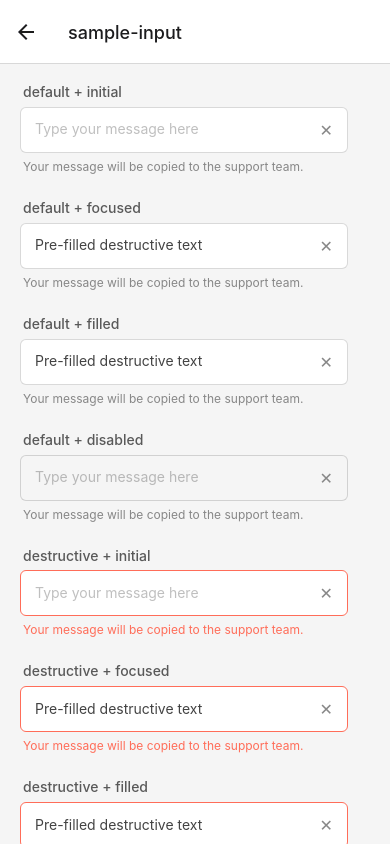
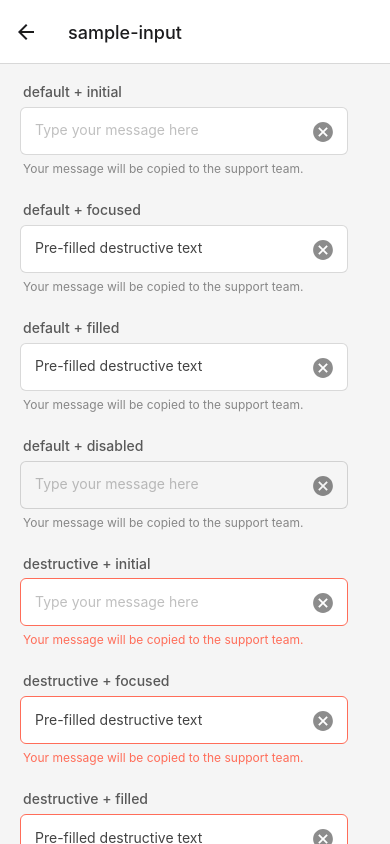
Before and after one commit to diningBuddy/fe, a React Native app: screen /sample-input in a window 390 px wide. Built offline with nearby package versions, Linux system fonts and the light colour scheme.

Commit message:
close button

```diff
--- a/package.json
+++ b/package.json
@@ -18,6 +18,7 @@
     "react-native": "0.74.5",
     "react-native-safe-area-context": "^4.10.9",
     "react-native-screens": "^3.34.0",
+    "react-native-svg": "^15.6.0",
     "styled-components": "^6.1.12"
   },
   "devDependencies": {
@@ -25,6 +26,7 @@
     "@types/react": "~18.2.45",
     "@types/styled-components": "^5.1.34",
     "@types/styled-components-react-native": "^5.2.5",
+    "react-native-svg-transformer": "^1.5.0",
     "typescript": "~5.3.3"
   },
   "private": true
--- a/src/components/sample/InputButton.tsx
+++ b/src/components/sample/InputButton.tsx
@@ -2,6 +2,8 @@ import React, {useContext, useEffect, useState} from "react";
 import styled, {ThemeContext} from "styled-components/native";
 import {TextInput, TouchableOpacity} from "react-native";
 import {BodyMedium14, BodyRegular12} from "../../common/Typo";
+import {CircleClose} from "../../assets/icons/shape";
+import Svg, {G, Path} from "react-native-svg";
 
 const InputButton = ({
                        variant = "default",
@@ -38,7 +40,13 @@ const InputButton = ({
                 editable={state !== "disabled"}
             />
               <CloseButton onPress={clearInput} disabled={state === "disabled"}>
-              <CloseButtonText>✕</CloseButtonText>
+                  <Svg width="22" height="22" viewBox="0 0 22 22" fill="none">
+                      <G id="Icon/circle-close">
+                          <Path id="Vector" fill-rule="evenodd" clip-rule="evenodd"
+                                d="M2.1001 12C2.1001 6.53236 6.53247 2.09998 12.0001 2.09998C17.4677 2.09998 21.9001 6.53236 21.9001 12C21.9001 17.4676 17.4677 21.9 12.0001 21.9C6.53247 21.9 2.1001 17.4676 2.1001 12ZM8.50009 7.22721L7.22729 8.5L10.7273 12L7.22729 15.5L8.50009 16.7728L12.0001 13.2728L15.5001 16.7728L16.7729 15.5L13.2729 12L16.7729 8.5L15.5001 7.22721L12.0001 10.7272L8.50009 7.22721Z"
+                                fill="black" fill-opacity="0.45"/>
+                      </G>
+                  </Svg>
               </CloseButton>
           </InputContainer>
         </InputWrapper>
```
Also changed, not shown: src/assets/icons/shape/index.ts (deleted), 1 other file (tests, documents, lock files or other folders). Lines whose indentation alone changed are shown as unchanged.
